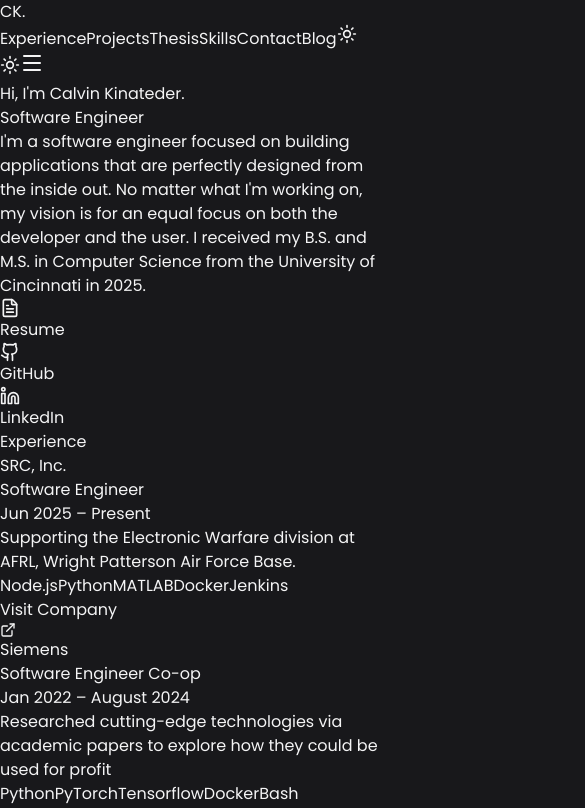
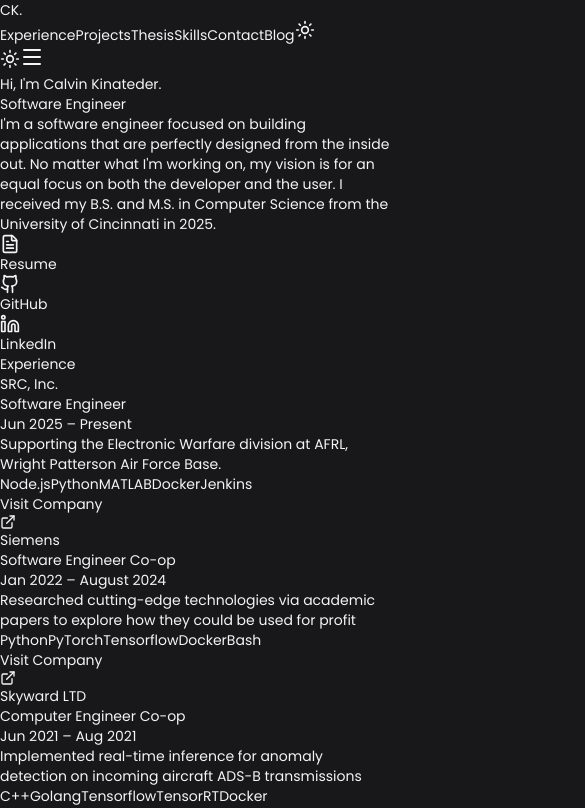
Before and after one commit to ckinateder/ckinateder.github.io, a React (Vite) app: page / in a window 390 px wide. Shown: the top 808 px of the page, 585 px wide, since content can reach past the window. Built offline with nearby package versions, Linux system fonts and the light colour scheme.

Commit message:
reduce font size

```diff
--- a/src/index.css
+++ b/src/index.css
@@ -4,7 +4,7 @@
 
 @layer base {
   body {
-    @apply antialiased overflow-x-hidden selection:bg-orange-500 selection:text-white;
+    @apply antialiased overflow-x-hidden selection:bg-orange-500 selection:text-white text-sm md:text-base;
     font-family: 'Poppins', sans-serif;
   }
 
```
